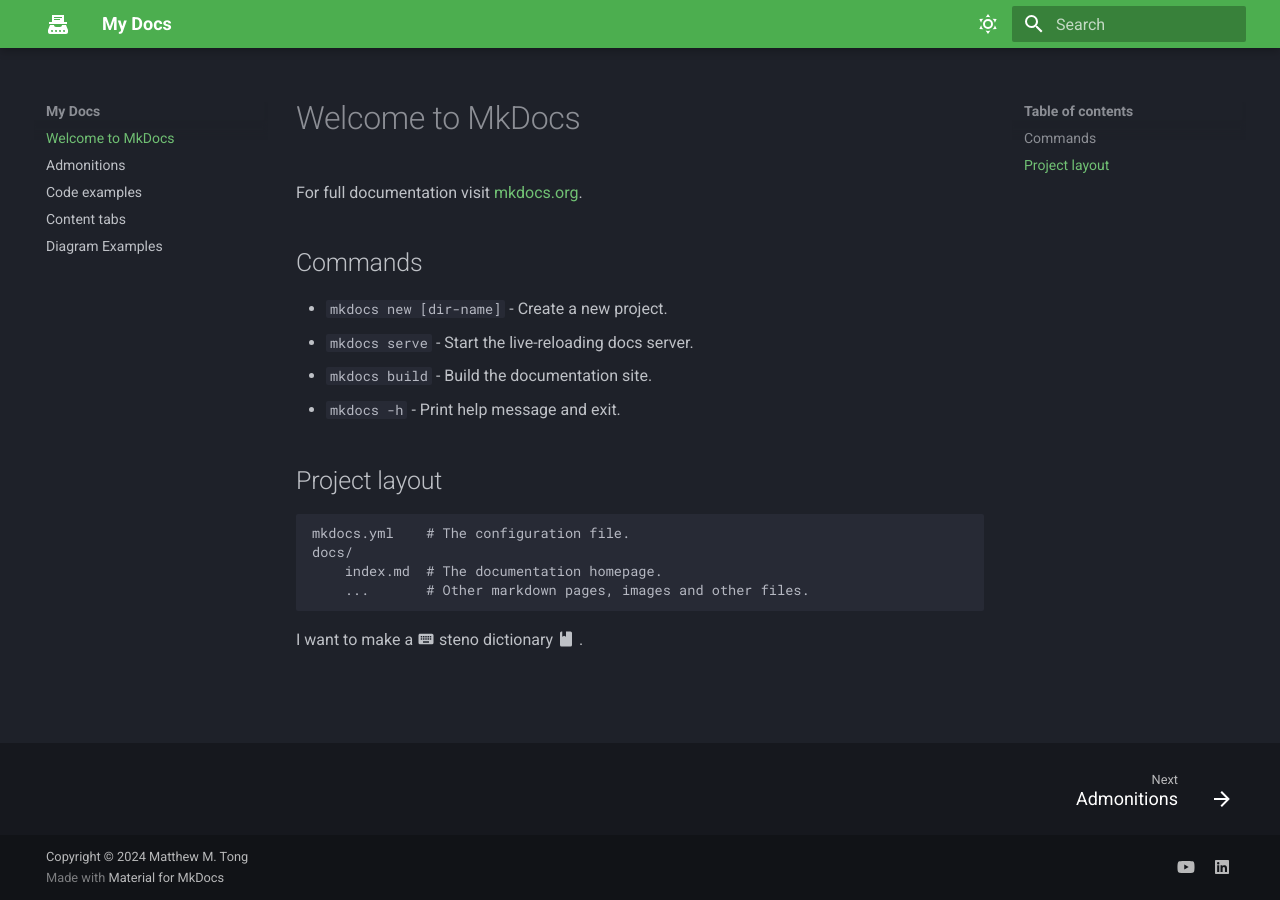
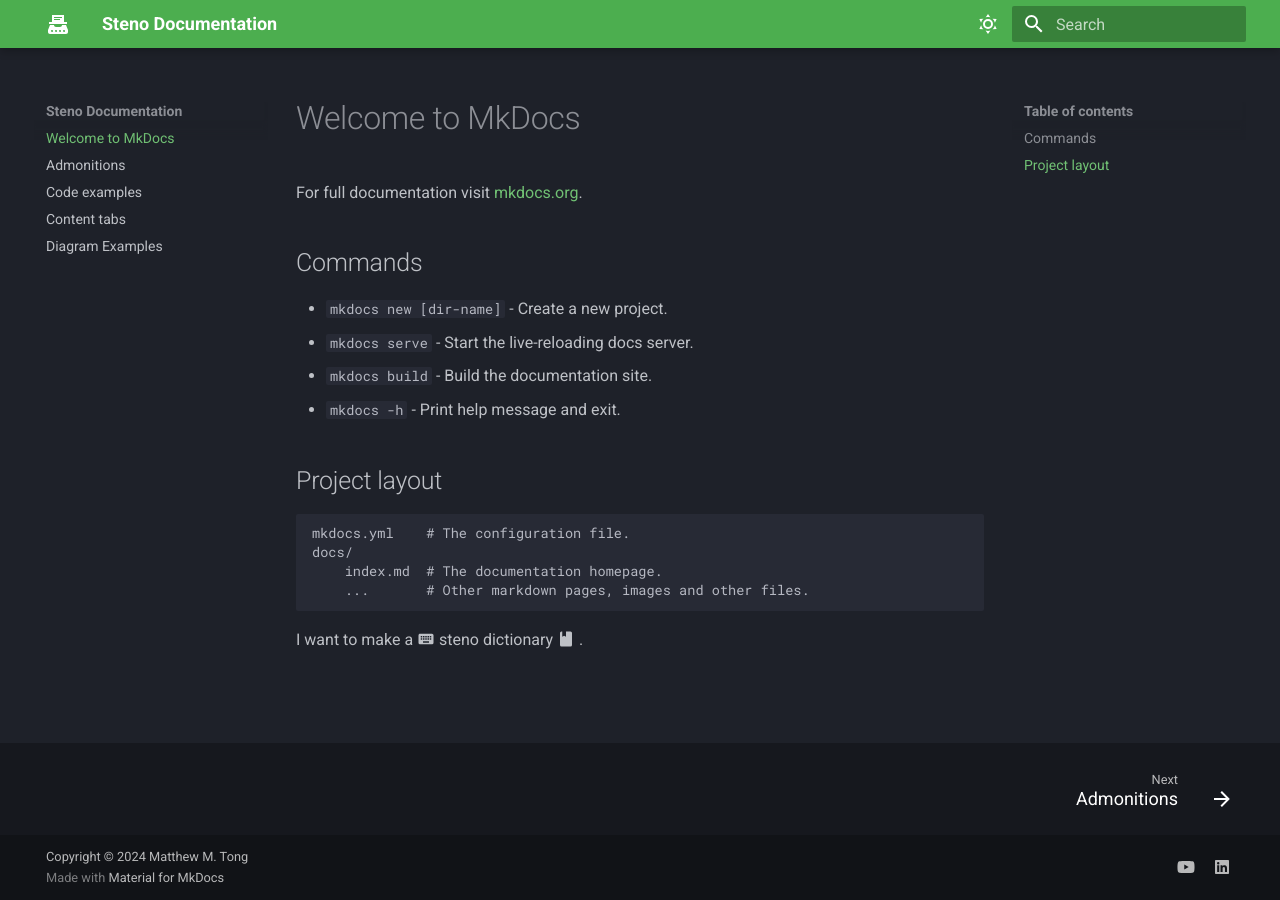
Before and after one commit to mattmtong/steno-documentation, an MkDocs documentation site: the page built from docs/index.md, in a window 1280 px wide. Built offline with MkDocs 1.6.1 and Material for MkDocs 9.7.7, drawn with Linux system fonts in a browser that asks for light colours.

Commit message:
changing site title

```diff
--- a/mkdocs.yml
+++ b/mkdocs.yml
@@ -1,5 +1,5 @@
-site_name: My Docs
-site_url: https://sitename.example
+site_name: Steno Documentation
+site_url: https://mattmtong.github.io/steno-documentation/
 theme:
   name: material
   font:
```
Also changed, not shown: 1 other file.
